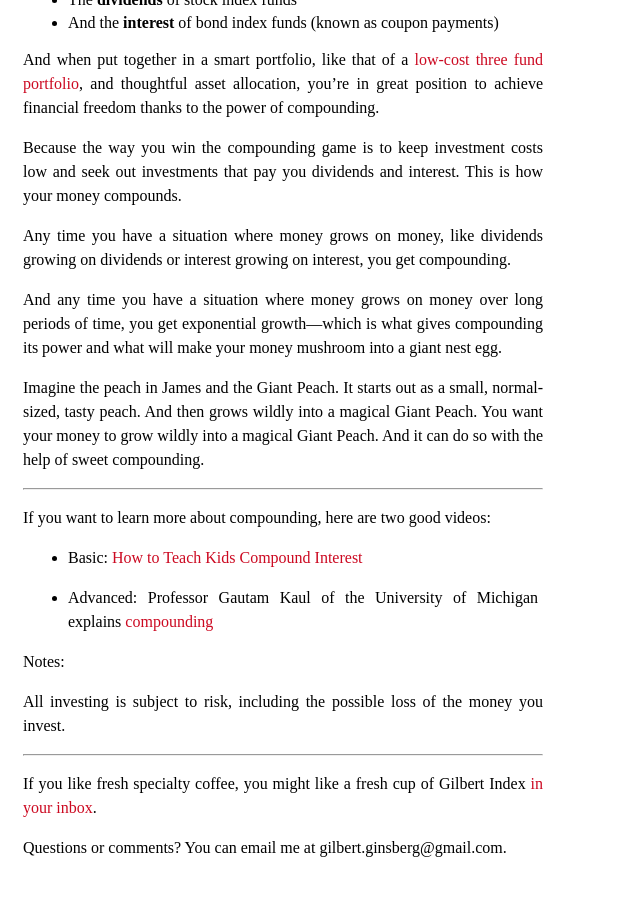
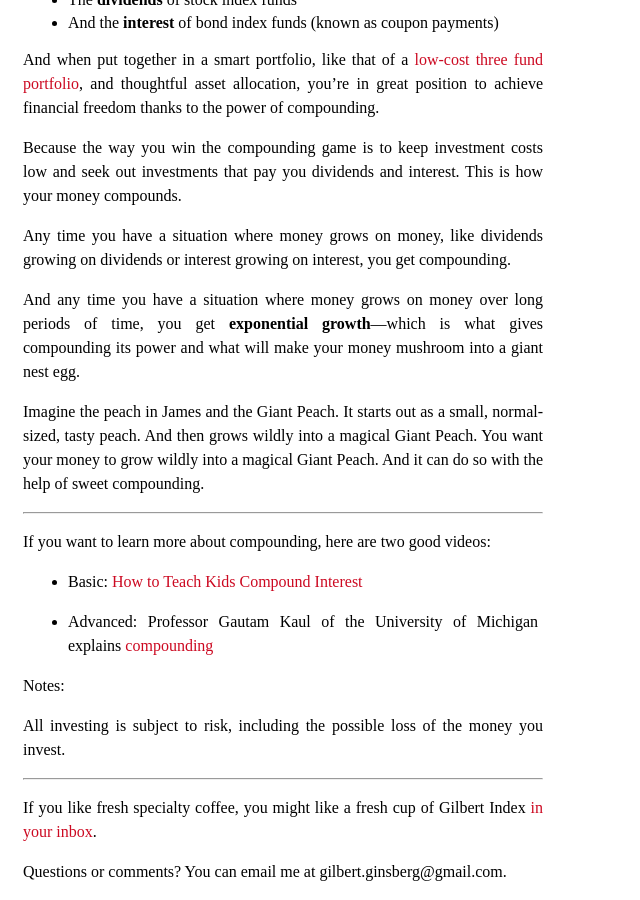
Before and after one commit to danilosierrac/gilbert-index, a Jekyll site: the page built from _posts/2017-03-15-sweet-compounding.md, in a window 1280 px wide and 900 px high, scrolled down 1593 px. Shown: the whole window, without its empty margins (0-640 px from the left). Built offline with Jekyll 4.4.1, drawn with Linux system fonts in a browser that asks for light colours; before the commit the page ends 2469 px from its top, so only the background shows below that.

```diff
--- a/_posts/2017-03-15-sweet-compounding.md
+++ b/_posts/2017-03-15-sweet-compounding.md
@@ -54,7 +54,7 @@ Because the way you win the compounding game is to keep investment costs low and
 
 Any time you have a situation where money grows on money, like dividends growing on dividends or interest growing on interest, you get compounding.
 
-And any time you have a situation where money grows on money over long periods of time, you get exponential growth—which is what gives compounding its power and what will make your money mushroom into a giant nest egg.
+And any time you have a situation where money grows on money over long periods of time, you get **exponential growth**—which is what gives compounding its power and what will make your money mushroom into a giant nest egg.
 
 Imagine the peach in James and the Giant Peach. It starts out as a small, normal-sized, tasty peach. And then grows wildly into a magical Giant Peach. You want your money to grow wildly into a magical Giant Peach. And it can do so with the help of sweet compounding.
 
```
